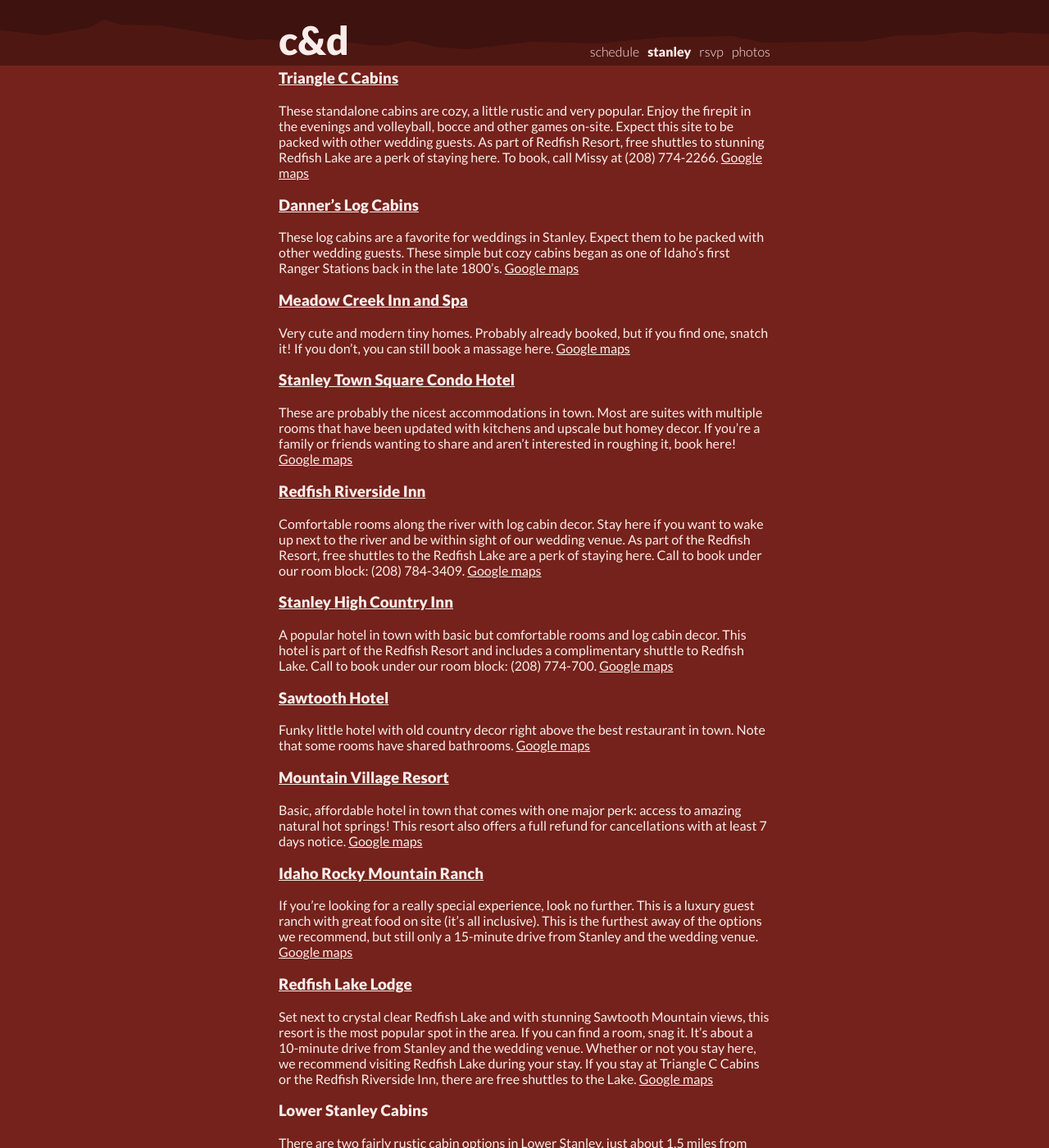
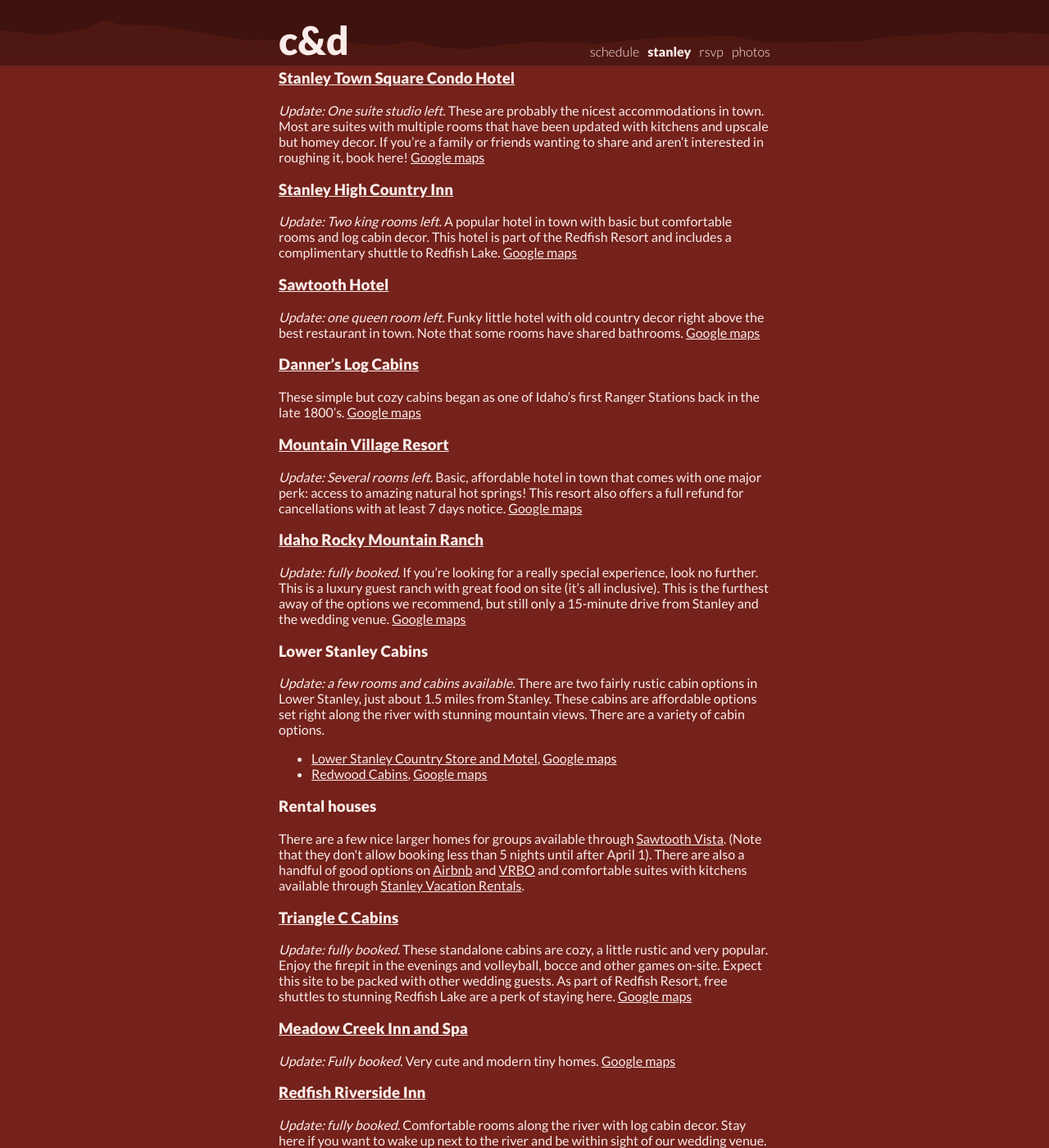
Before and after one commit to dproctor/wedding-website, a Jekyll site: the page built from stanley.md, in a window 1280 px wide and 1400 px high, scrolled down 1402 px. Shown: the whole window at 82% size. Built offline with Jekyll 4.4.1, drawn with Linux system fonts in a browser that asks for light colours; some of the changed text lies outside the part shown.

Commit message:
added current accommodations availability

```diff
--- a/stanley.md
+++ b/stanley.md
@@ -51,52 +51,30 @@ Book early! Stanley is a very popular summer destination, and we expect that to
 
 Read our guide below or use this <a href="https://www.google.com/maps/d/u/0/edit?mid=1_B3vhMWHFdH3K45NLqSttNAF5bBIlxmC&usp=sharing">interactive map</a> to pick a spot.
 
-<h3><a name="triangle-c-cabins" id="triangle-c-cabins"  href="https://triangleccabins.com/">Triangle C Cabins</a></h3>
+<h3><a name="stanley-town-square" id="stanley-town-square"   href="https://www.stanleytownsquare.com/">Stanley Town Square Condo Hotel</a></h3>
+<em>Update: One suite studio left.</em> These are probably the nicest accommodations in town. Most are suites with multiple rooms that have been updated with kitchens and upscale but homey decor. If you're a family or friends wanting to share and aren’t interested in roughing it, book here!
+<a href="https://goo.gl/maps/pdJ3k6gyYd9kPmYS8">Google maps</a>
 
-These standalone cabins are cozy, a little rustic and very popular. Enjoy the firepit in the evenings and volleyball, bocce and other games on-site. Expect this site to be packed with other wedding guests. As part of Redfish Resort, free shuttles to stunning Redfish Lake are a perk of staying here. To book, call Missy at (208) 774-2266.
-<a href="https://goo.gl/maps/YVABhYiVvP3xZc6U8">Google maps</a>
+<h3><a name="stanley-high-country-inn" id="stanley-high-country-inn"   href="https://stanleyinn.com/">Stanley High Country Inn</a></h3>
+<em>Update: Two king rooms left.</em> A popular hotel in town with basic but comfortable rooms and log cabin decor. This hotel is part of the Redfish Resort and includes a complimentary shuttle to Redfish Lake. <a href="https://goo.gl/maps/79nR3iK61rJreeH37">Google maps</a>
+
+<h3><a name="sawtooth-hotel" id="sawtooth-hotel"   href="https://sawtoothhotel.com/">Sawtooth Hotel</a></h3>
+<em>Update: one queen room left.</em> Funky little hotel with old country decor right above the best restaurant in town. Note that some rooms have shared bathrooms. <a href="https://goo.gl/maps/cLRjQ67h5Ct7HS6ZA">Google maps</a>
 
 <h3><a name="danners-log-cabins" id="danners-log-cabins"   href="http://www.dannerslogcabins.com/">Danner’s Log Cabins</a></h3>
-These log cabins are a favorite for weddings in Stanley.
-Expect them to be packed with other wedding guests. These
-simple but cozy cabins began as one of Idaho's first Ranger
-Stations back in the late 1800's.
+These simple but cozy cabins began as one of Idaho's first Ranger Stations back in the late 1800's.
 <a href="https://goo.gl/maps/8UMjmGxC9DDrEv5F7">Google maps</a>
 
-
-
-<h3><a name="meadow-creek-inn" id="meadow-creek-inn"   href="https://meadowcreekinn.com/">Meadow Creek Inn and Spa</a></h3>
-Very cute and modern tiny homes. Probably already booked, but if you find one, snatch it! If you don’t, you can still book a massage here.
-<a href="https://www.google.com/maps?cid=4548671335968250056">Google maps</a>
-
-<h3><a name="stanley-town-square" id="stanley-town-square"   href="https://www.stanleytownsquare.com/">Stanley Town Square Condo Hotel</a></h3>
-These are probably the nicest accommodations in town. Most are suites with multiple rooms that have been updated with kitchens and upscale but homey decor. If you're a family or friends wanting to share and aren’t interested in roughing it, book here!
-<a href="https://goo.gl/maps/pdJ3k6gyYd9kPmYS8">Google maps</a>
-
-<h3><a name="redfish-riverside-inn" id="redfish-riverside-inn"   href="https://redfishriversideinn.com/">Redfish Riverside Inn</a></h3>
-Comfortable rooms along the river with log cabin decor. Stay here if you want to wake up next to the river and be within sight of our wedding venue. As part of the Redfish Resort, free shuttles to the Redfish Lake are a perk of staying here. Call to book under our room block: (208) 784-3409.
-<a href="https://goo.gl/maps/cvh4Y12n9yPcxkpTA">Google maps</a>
-
-<h3><a name="stanley-high-country-inn" id="stanley-high-country-inn"   href="https://stanleyinn.com/">Stanley High Country Inn</a></h3>
-A popular hotel in town with basic but comfortable rooms and log cabin decor. This hotel is part of the Redfish Resort and includes a complimentary shuttle to Redfish Lake. Call to book under our room block: (208) 774-700. <a href="https://goo.gl/maps/79nR3iK61rJreeH37">Google maps</a>
-
-<h3><a name="sawtooth-hotel" id="sawtooth-hotel"   href="https://sawtoothhotel.com/">Sawtooth Hotel</a></h3>
-Funky little hotel with old country decor right above the best restaurant in town. Note that some rooms have shared bathrooms. <a href="https://goo.gl/maps/cLRjQ67h5Ct7HS6ZA">Google maps</a>
-
 <h3><a name="mountain-village" id="mountain village"   href="https://www.mountainvillage.com/">Mountain Village Resort</a></h3>
-Basic, affordable hotel in town that comes with one major perk: access to amazing natural hot springs! This resort also offers a full refund for cancellations with at least 7 days notice. <a href="https://goo.gl/maps/fLcVFE9DBhbirCDm9">Google maps</a>
+<em>Update: Several rooms left.</em> Basic, affordable hotel in town that comes with one major perk: access to amazing natural hot springs! This resort also offers a full refund for cancellations with at least 7 days notice. <a href="https://goo.gl/maps/fLcVFE9DBhbirCDm9">Google maps</a>
 
 <h3><a name="idaho-rocky-mountain-ranch" id="idaho-rocky-mountain-ranch"   href="https://idahorocky.com/">Idaho Rocky Mountain Ranch</a></h3>
-If you're looking for a really special experience, look no further. This is a luxury guest ranch with great food on site (it's all inclusive). This is the furthest away of the options we recommend, but still only a 15-minute drive from Stanley and the wedding venue.
+<em>Update: fully booked.</em> If you're looking for a really special experience, look no further. This is a luxury guest ranch with great food on site (it's all inclusive). This is the furthest away of the options we recommend, but still only a 15-minute drive from Stanley and the wedding venue.
 <a href="https://goo.gl/maps/QKUSR5TcyHyfjoCd6">Google maps</a>
-
-<h3><a name="redfish-lake-lodge" id="redfish-lake-lodge"   href="https://redfishlake.com/">Redfish Lake Lodge</a></h3>
-Set next to crystal clear Redfish Lake and with stunning Sawtooth Mountain views, this resort is the most popular spot in the area. If you can find a room, snag it. It’s about a 10-minute drive from Stanley and the wedding venue. Whether or not you stay here, we recommend visiting Redfish Lake during your stay. If you stay at Triangle C Cabins or the Redfish Riverside Inn, there are free shuttles to the Lake.
-<a href="https://g.page/redfish-lake-lodge?share">Google maps</a>
 
 <h3><a name="lower-stanley-cabins" id="lower-stanley-cabins"> Lower Stanley Cabins</a></h3>
 <p>
-There are two fairly rustic cabin options in Lower Stanley, just about 1.5 miles from Stanley. These cabins are affordable options set right along the river with stunning mountain views. There are a variety of cabin options.
+<em>Update: a few rooms and cabins available.</em> There are two fairly rustic cabin options in Lower Stanley, just about 1.5 miles from Stanley. These cabins are affordable options set right along the river with stunning mountain views. There are a variety of cabin options.
 <ul>
 <li> <a href="https://www.lowerstanley.com/">Lower Stanley Country Store and Motel</a>, <a href="https://goo.gl/maps/DMxDz9cfYKyqaKb27">Google maps</a> </li>
 <li><a href="https://www.redwood-stanley.com/">Redwood Cabins</a>, <a href="https://goo.gl/maps/PSPUuvNNGeWZo5pX9">Google maps</a></li>
@@ -104,6 +82,22 @@ There are two fairly rustic cabin options in Lower Stanley, just about 1.5 miles
 
 <h3><a name="rental-houses" id="rental-houses"> Rental houses</a></h3>
 There are a few nice larger homes for groups available through <a href="http://www.sawtoothvista.com/">Sawtooth Vista</a>. (Note that they don't allow booking less than 5 nights until after April 1). There are also a handful of good options on <a href="https://www.airbnb.com/">Airbnb</a> and <a href="https://www.vrbo.com/">VRBO</a> and comfortable suites with kitchens available through <a href="http://stanleyvacationrentals.com/">Stanley Vacation Rentals</a>.
+
+<h3><a name="triangle-c-cabins" id="triangle-c-cabins"  href="https://triangleccabins.com/">Triangle C Cabins</a></h3>
+<em>Update: fully booked.</em> These standalone cabins are cozy, a little rustic and very popular. Enjoy the firepit in the evenings and volleyball, bocce and other games on-site. Expect this site to be packed with other wedding guests. As part of Redfish Resort, free shuttles to stunning Redfish Lake are a perk of staying here.
+<a href="https://goo.gl/maps/YVABhYiVvP3xZc6U8">Google maps</a>
+
+<h3><a name="meadow-creek-inn" id="meadow-creek-inn"   href="https://meadowcreekinn.com/">Meadow Creek Inn and Spa</a></h3>
+<em>Update: Fully booked.</em> Very cute and modern tiny homes.
+<a href="https://www.google.com/maps?cid=4548671335968250056">Google maps</a>
+
+<h3><a name="redfish-riverside-inn" id="redfish-riverside-inn"   href="https://redfishriversideinn.com/">Redfish Riverside Inn</a></h3>
+<em>Update: fully booked.</em> Comfortable rooms along the river with log cabin decor. Stay here if you want to wake up next to the river and be within sight of our wedding venue. As part of the Redfish Resort, free shuttles to the Redfish Lake are a perk of staying here.
+<a href="https://goo.gl/maps/cvh4Y12n9yPcxkpTA">Google maps</a>
+
+<h3><a name="redfish-lake-lodge" id="redfish-lake-lodge"   href="https://redfishlake.com/">Redfish Lake Lodge</a></h3>
+<em>Update: fully booked.</em> Set next to crystal clear Redfish Lake and with stunning Sawtooth Mountain views, this resort is the most popular spot in the area. If you can find a room, snag it. It’s about a 10-minute drive from Stanley and the wedding venue. Whether or not you stay here, we recommend visiting Redfish Lake during your stay. If you stay at Triangle C Cabins or the Redfish Riverside Inn, there are free shuttles to the Lake.
+<a href="https://g.page/redfish-lake-lodge?share">Google maps</a>
 
 <h2> <a class="anchor" name="weather" id="weather"></a>Weather </h2>
 <p>
```
